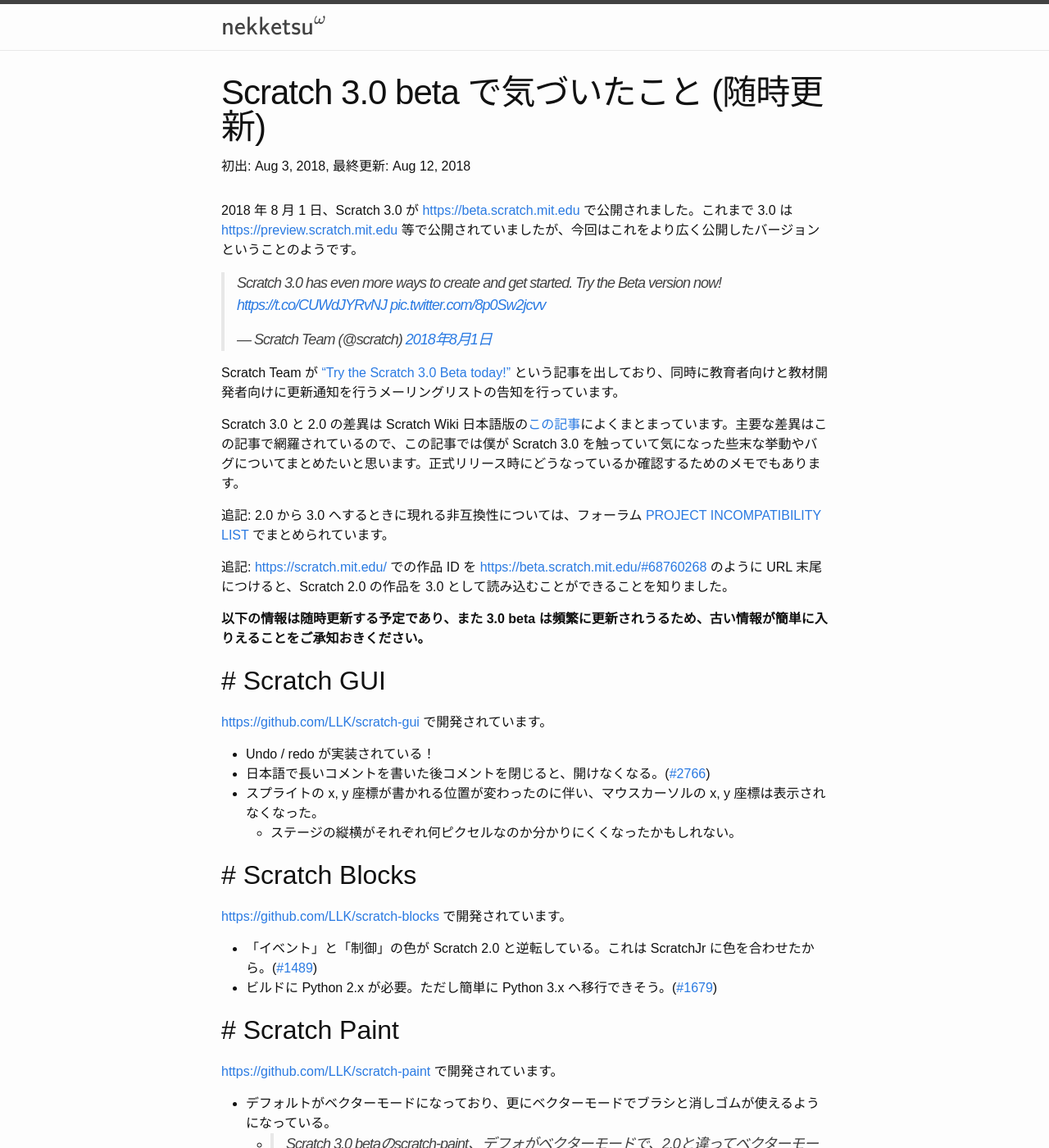
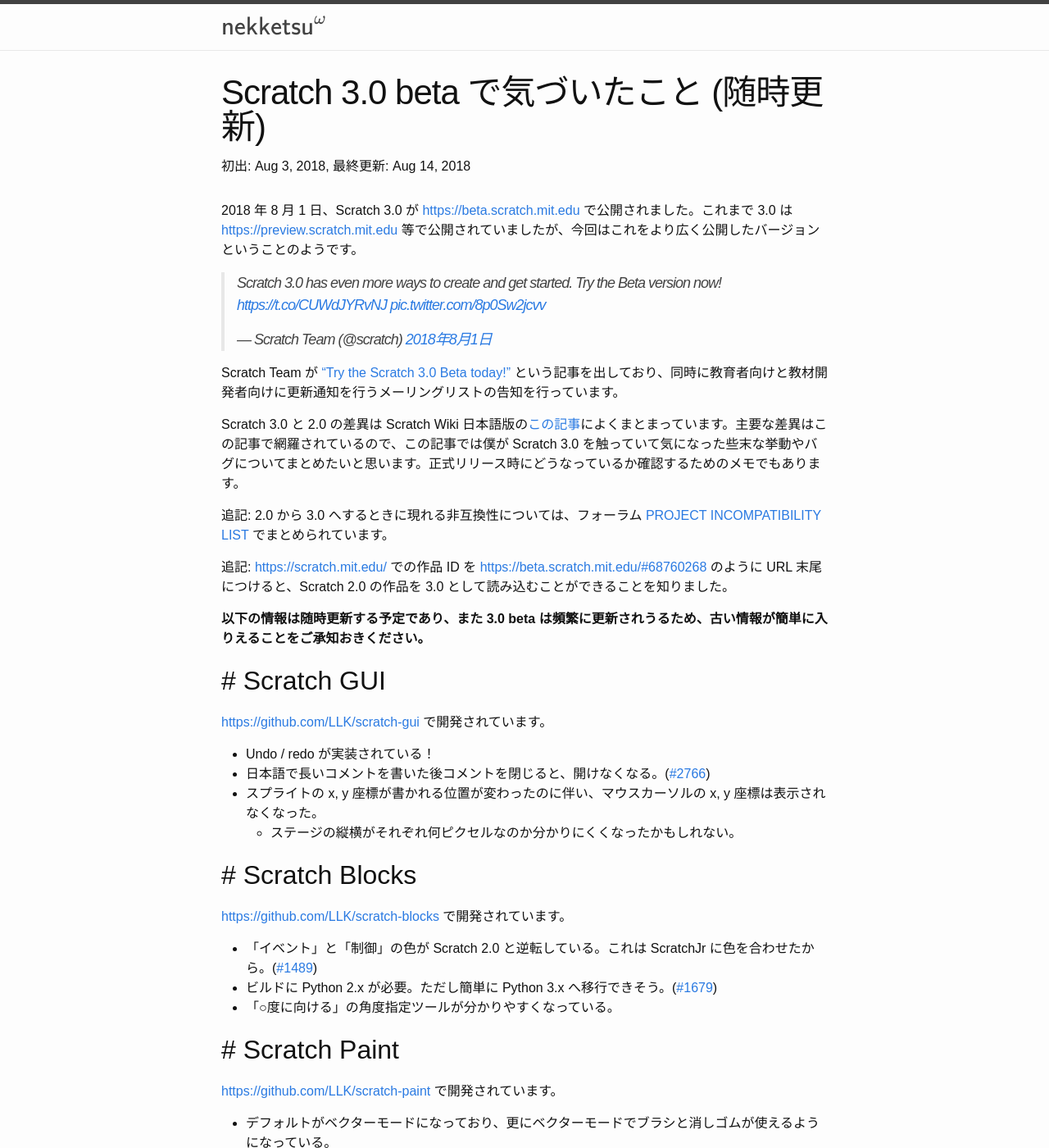
Before and after one commit to nekketsuuu/nekketsuuu.github.io, a Jekyll site: the page built from entries/_posts/2018-08-03-scratch-3-beta.md, in a window 1280 px wide and 1400 px high. Shown: the whole window at 82% size. Built offline with Jekyll 4.4.1, drawn with Linux system fonts in a browser that asks for light colours; formulas are drawn with MathJax 3; comment, search, counter and statistics services are not loaded.

Commit message:
[Entry #6] update

```diff
--- a/entries/_posts/2018-08-03-scratch-3-beta.md
+++ b/entries/_posts/2018-08-03-scratch-3-beta.md
@@ -2,7 +2,7 @@
 title: Scratch 3.0 beta で気づいたこと (随時更新)
 issue: 6
 published: true
-last-modified: 2018-08-12
+last-modified: 2018-08-14
 ---
 
 2018 年 8 月 1 日、Scratch 3.0 が <https://beta.scratch.mit.edu> で公開されました。これまで 3.0 は <https://preview.scratch.mit.edu> 等で公開されていましたが、今回はこれをより広く公開したバージョンということのようです。
@@ -35,6 +35,7 @@
 
 * 「イベント」と「制御」の色が Scratch 2.0 と逆転している。これは ScratchJr に色を合わせたから。([#1489](https://github.com/LLK/scratch-blocks/issues/1489))
 * ビルドに Python 2.x が必要。ただし簡単に Python 3.x へ移行できそう。([#1679](https://github.com/LLK/scratch-blocks/issues/1679))
+* 「○度に向ける」の角度指定ツールが分かりやすくなっている。
 
 ## Scratch Paint
 
```
